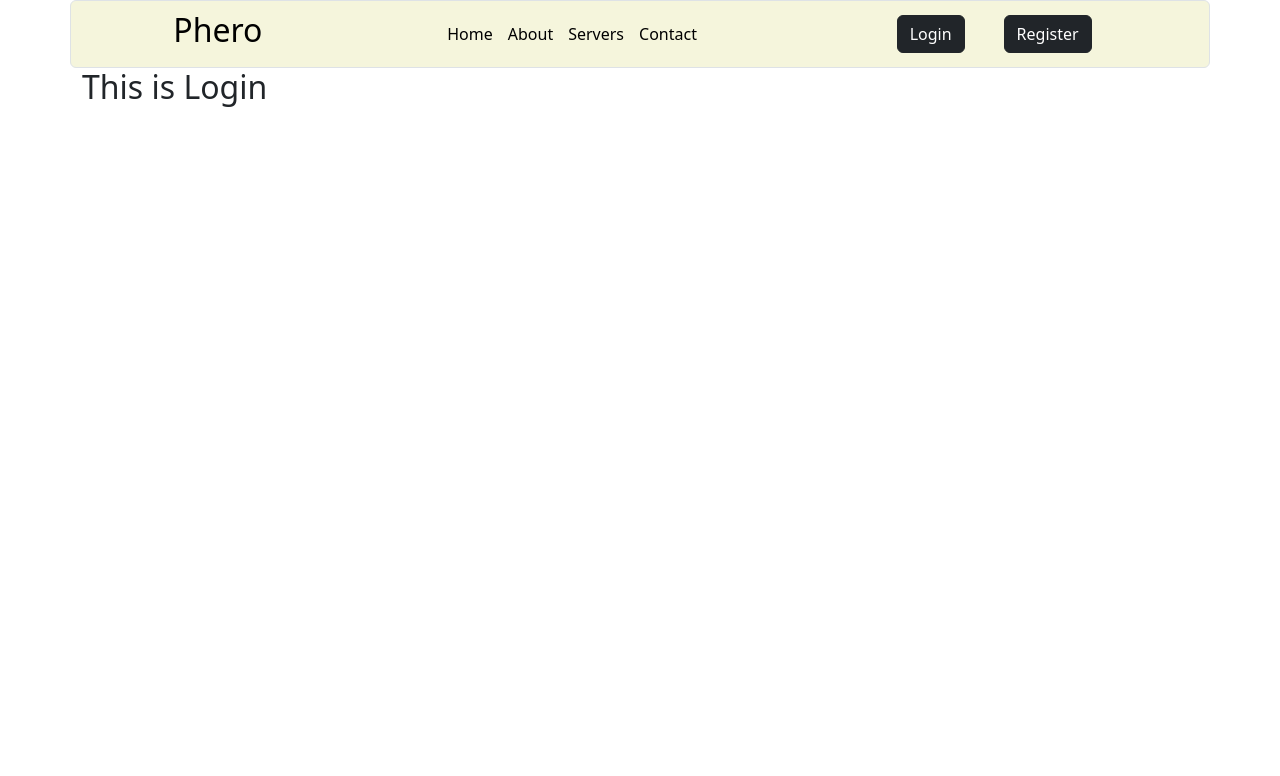
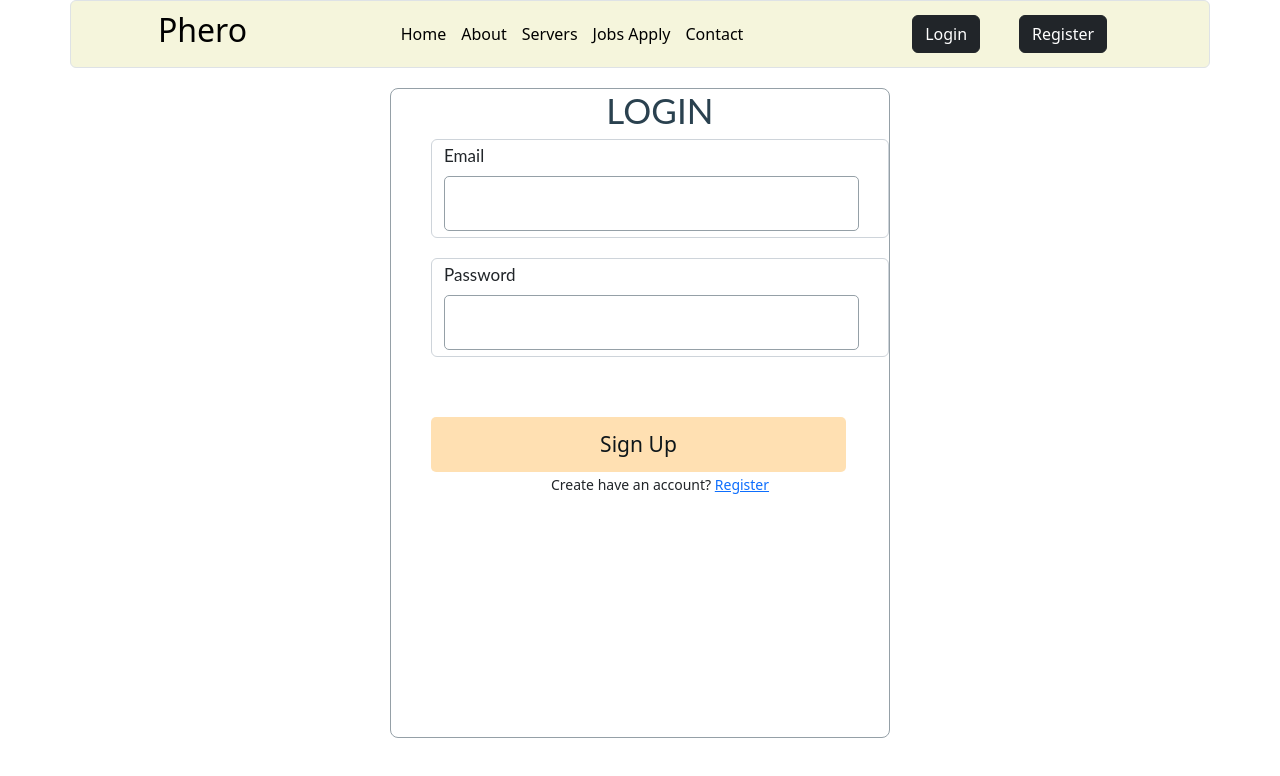
Before and after one commit to sabuj0143/Phero-practice-project, a React (Vite) app: page /login in a window 1280 px wide. Shown: the top 776 px of the page. Built offline with nearby package versions, Linux system fonts and the light colour scheme.

Commit message:
Login and Sign in set up addded

```diff
--- /dev/null
+++ b/src/AuthProvider/AuthProvider.jsx
@@ -0,0 +1,29 @@
+import React, { createContext } from 'react';
+import { createUserWithEmailAndPassword, getAuth } from "firebase/auth";
+import app from '../firebase/firebase.config';
+import { useState } from 'react';
+
+export const AuthContext = createContext(null);
+const auth = getAuth(app);
+
+const AuthProvider = ({ children }) => {
+    const [user, setUser] = useState(null);
+    const [loading, setLoading] = useState(true);
+
+    // Create a New User of Sign Up ==== Register
+    const createUser = (email, password) => {
+        setLoading(true);
+        return createUserWithEmailAndPassword(auth, email, password);
+    }
+    const authInfo ={
+        user,
+        createUser
+    }
+    return (
+        <AuthContext.Provider value={authInfo}>
+            {children}
+        </AuthContext.Provider>
+    );
+};
+
+export default AuthProvider;
--- a/src/components/Header/Header.jsx
+++ b/src/components/Header/Header.jsx
@@ -16,6 +16,7 @@
                     <Link to="/">Home</Link>
                     <Link to="/about">About</Link>
                     <Link to="/servers">Servers</Link>
+                    <Link to="/jobs">Jobs Apply</Link>
                     <Link to="/contact">Contact</Link>
                 </div>
                 <div>
--- /dev/null
+++ b/src/components/JobsApply/JobsApply.jsx
@@ -0,0 +1,12 @@
+import React from 'react';
+import { Container } from 'react-bootstrap';
+
+const JobsApply = () => {
+    return (
+        <Container>
+            <h3>This is JobsApply</h3>
+        </Container>
+    );
+};
+
+export default JobsApply;
--- /dev/null
+++ b/src/components/Login/Login.css
@@ -0,0 +1,68 @@
+.form-container {
+    width: 500px;
+    height: 650px;
+    margin: 20px auto;
+    border: 1px solid #95A0A7;
+    border-radius: 8px;
+    padding-left: 40px;
+}
+
+.form-title {
+    font-family: 'Lato';
+    font-style: normal;
+    font-weight: 400;
+    font-size: 35px;
+    line-height: 42px;
+    letter-spacing: 0.0025em;
+    color: #2A414F;
+    text-align: center;
+}
+
+.form-control {
+    margin-bottom: 20px;
+}
+
+.form-control label {
+    display: block;
+    font-family: 'Lato';
+    font-style: normal;
+    font-weight: 400;
+    font-size: 17px;
+    margin-bottom: 10px;
+    line-height: 20px;
+    letter-spacing: 0.0015em;
+}
+
+.form-control input {
+    width: 415px;
+    height: 55px;
+    border: 1px solid #95A0A7;
+    border-radius: 5px;
+    font-size: 1.5em;
+    padding-left: 10px;
+}
+
+.btn-submit {
+    width: 415px;
+    height: 55px;
+    background: rgba(255, 153, 0, 0.3);
+    border-radius: 5px;
+    border: none;
+    margin-top: 40px;
+    font-size: 21px;
+    line-height: 25px;
+    letter-spacing: 0.0015em;
+    color: #0E161A;
+}
+
+.btn-submit:hover {
+    background: rgba(255, 153, 0, 0.6);
+}
+.link-div{
+    text-align: center;
+}
+
+.link-sign-up {
+    text-decoration: none;
+    color: #FF9900;
+}
--- a/src/components/Login/Login.jsx
+++ b/src/components/Login/Login.jsx
@@ -1,10 +1,35 @@
 import React from 'react';
-import { Container } from 'react-bootstrap';
+import { Button, Container } from 'react-bootstrap';
+import './Login.css'
+import { Link } from 'react-router-dom';
+import { useContext } from 'react';
+import { AuthContext } from '../../AuthProvider/AuthProvider';
 
 const Login = () => {
+    const {user} = useContext(AuthContext);
+    console.log(user);
     return (
         <Container>
-            <h2>This is Login</h2>
+            <div className='form-container'>
+                <h3 className='form-title text-uppercase'>Login</h3>
+                <form>
+                    <div className="form-control">
+                        <label htmlFor="email">Email</label>
+                        <input type="email" name="email" id="" required />
+                    </div>
+                    <div className="form-control">
+                        <label htmlFor="password">Password</label>
+                        <input type="password" name="password" id="" required />
+                    </div>
+                    <div>
+                        {/* <p className='text-error'>{error}</p> */}
+                    </div>
+                    <input className='btn-submit' type="submit" value="Sign Up" />
+                </form>
+                <div className='link-div'>
+                    <p><small>Create have an account? <Link to="/register">Register</Link></small></p>
+                </div>
+            </div>
         </Container>
     );
 };
--- /dev/null
+++ b/src/components/Register/Register.css
@@ -0,0 +1,8 @@
+.text-error{
+    color: rgb(226, 115, 115);
+    font-family: 'Lato';
+    font-style: normal;
+    font-weight: 400;
+    font-size: 15px;
+    letter-spacing: 0.0025em;
+}
--- a/src/components/Register/Register.jsx
+++ b/src/components/Register/Register.jsx
@@ -1,9 +1,81 @@
-import React from 'react';
+import React, { useContext, useState } from 'react';
+import { Button, Container } from 'react-bootstrap';
+import { FaGoogle, FaGithub } from 'react-icons/fa';
+import './Register.css'
+import { Link } from 'react-router-dom';
+import { AuthContext } from '../../AuthProvider/AuthProvider';
 
 const Register = () => {
+
+    const [error, setError] = useState('');
+    const { createUser } = useContext(AuthContext);
+
+    const handleSignUp = (event) => {
+        event.preventDefault();
+
+        const form = event.target;
+        const email = form.email.value;
+        const password = form.password.value;
+        const confirm = form.confirm.value;
+        console.log(email, password, confirm);
+
+        setError('');
+        if (password !== confirm) {
+            setError('Your Password Did Not Match');
+            return;
+        }
+        else if(`!(?=.*[!@#$&*])`){
+            setError('Password must be Special Character');
+            return;
+        }
+        else if(`!(?=.*[0-9].*[0-9])`){
+            setError('Password must be 9 characters or longer');
+            return;
+        }
+        else if(`!(?=(.*[A-Z]){2,})`){
+            setError('Password must be One uppercase letters');
+            return;
+        }
+        createUser(email, password)
+            .then(result => {
+                const loggedUser = result.user
+                console.log(loggedUser);
+            })
+            .catch(error => {
+                console.log(error);
+                setError(error.massage)
+            })
+    }
     return (
         <Container>
-            <h3>this is Register</h3>
+            <div className='form-container'>
+                <h3 className='form-title text-uppercase'>Sign Up</h3>
+                <form onSubmit={handleSignUp}>
+                    <div className="form-control">
+                        <label htmlFor="email">Email</label>
+                        <input type="email" name="email" id="" required />
+                    </div>
+                    <div className="form-control">
+                        <label htmlFor="password">Password</label>
+                        <input type="password" name="password" id="" required />
+                    </div>
+                    <div className="form-control">
+                        <label htmlFor="confirm">Confirm Password</label>
+                        <input type="password" name="confirm" id="" required />
+                    </div>
+                    <div>
+                        <p className='text-error'>{error}</p>
+                    </div>
+                    <input className='btn-submit' type="submit" value="Sign Up" />
+                </form>
+                <div className='link-div'>
+                    <p><small>Already have an account? <Link to="/login">Login</Link></small></p>
+                </div>
+                <div className='link-div'>
+                    <Button className='my-2' variant="outline-primary"> <FaGoogle /> Login with Google</Button>
+                    <Button variant="outline-secondary"> <FaGithub /> Login with Github</Button>
+                </div>
+            </div>
         </Container>
     );
 };
```
Also changed, not shown: src/main.jsx (+10 -3 lines).
